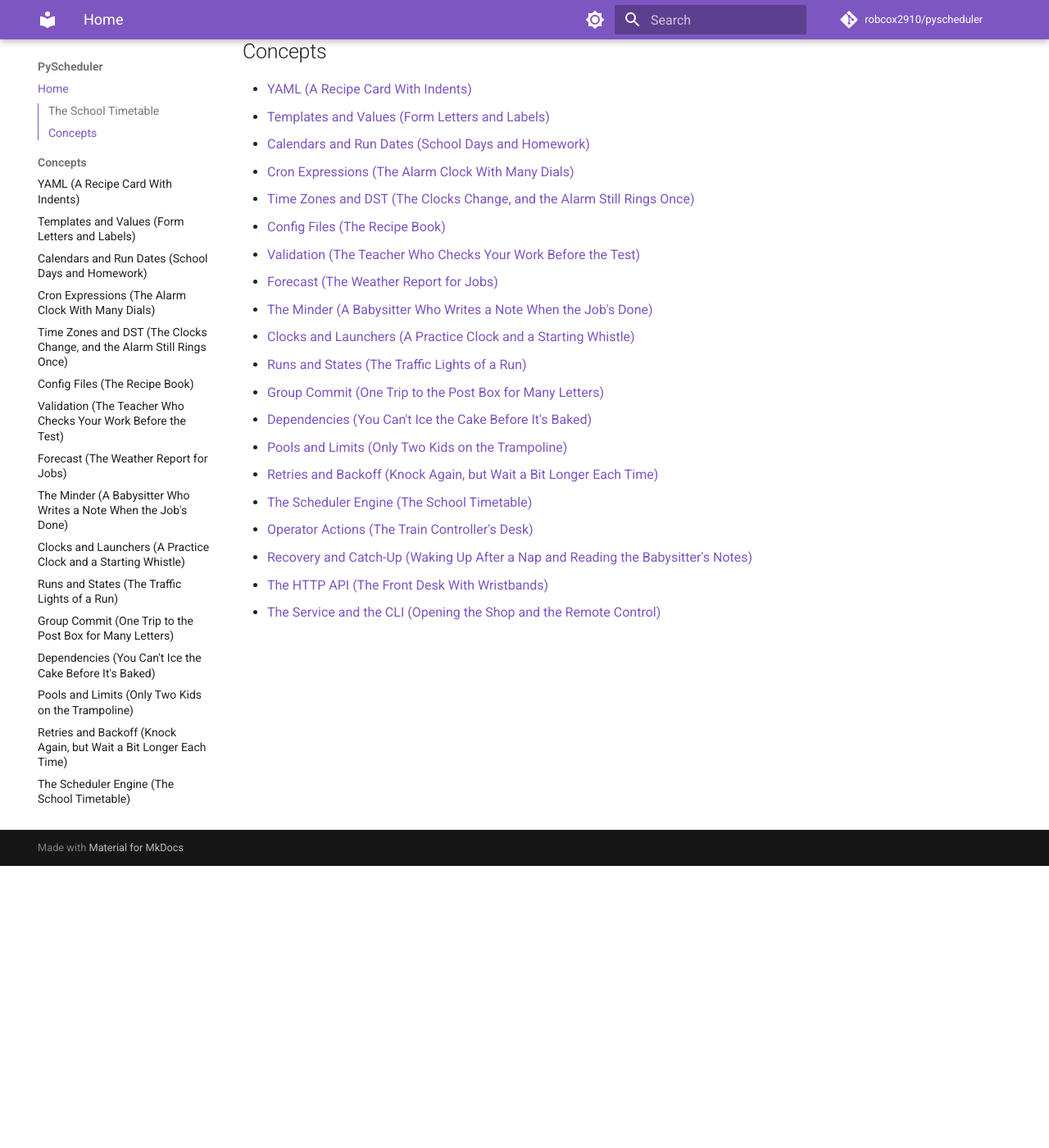
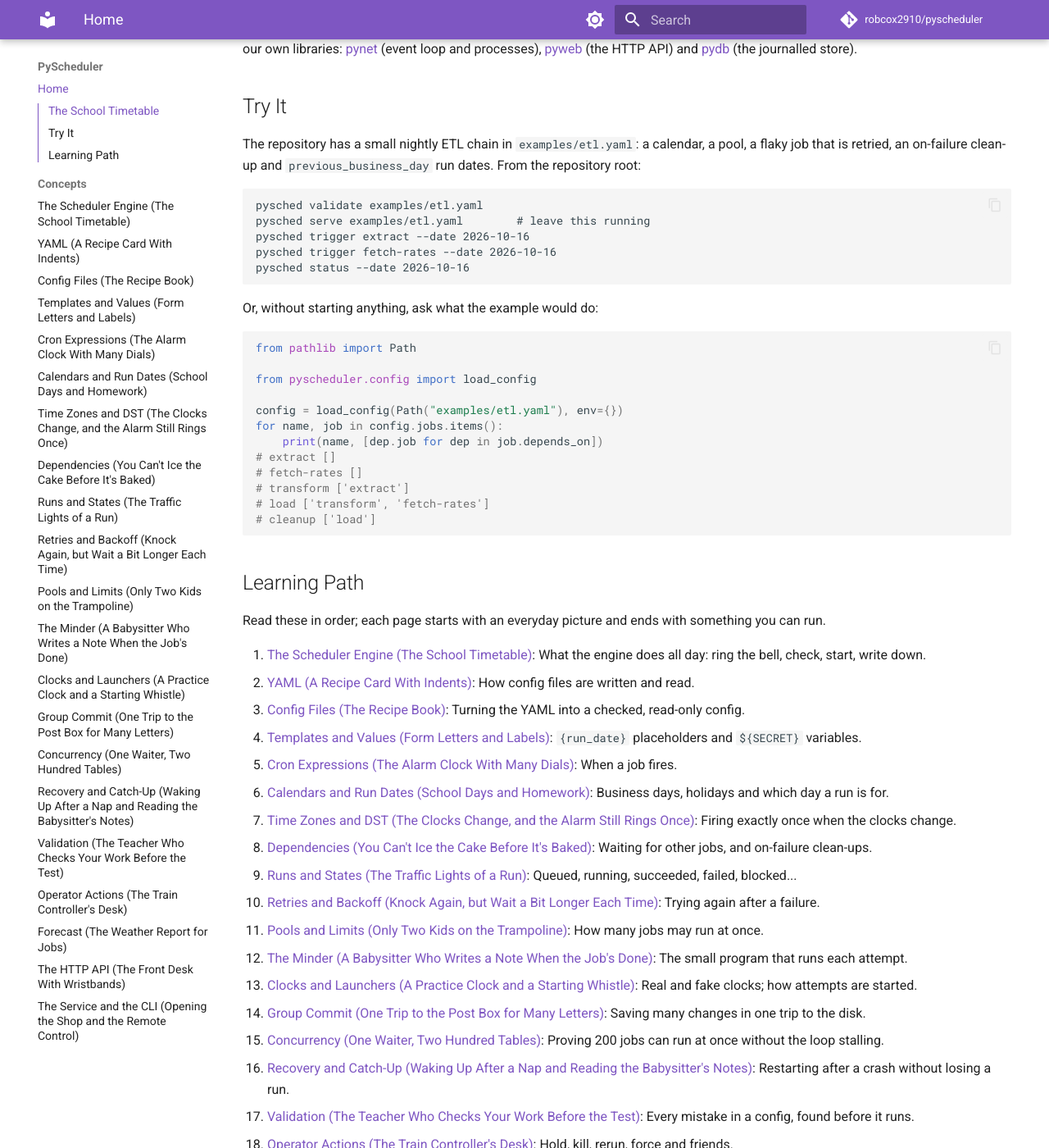
Before and after one commit to robcox2910/pyscheduler, an MkDocs documentation site: the page built from docs/index.md, in a window 1280 px wide and 1400 px high, scrolled down 344 px. Shown: the whole window at 82% size. Built offline with MkDocs 1.6.1 and Material for MkDocs 9.7.7, drawn with Linux system fonts in a browser that asks for light colours; comment, search, counter and statistics services are not loaded; some of the changed text lies outside the part shown.

Commit message:
test: prove concurrency; docs: example and learning path
- examples/etl.yaml: a nightly chain on a UK business calendar with a
  one-slot pool, a flaky job retried (marker file in the state folder),
  an on-failure cleanup and previous_business_day; a test validates it
- docs: a learning path in docs/index.md, the full mkdocs nav, a new
  Concurrency page (the loop-lag probe and what it found), notes on the
  light minder and the launch thread; mkdocs validates links and anchors
- README: what it is, quick start, config reference, concepts, roadmap
- start at most 16 queued runs per pump and skip re-parsing run ids on
  every run-book update (both trim the loop's busiest turns)
- fix the SIGHUP/SIGTERM service test flake: a 503 from a server that is
  closing counts as still reachable

Co-Authored-By: Claude Opus 5.5 <noreply@anthropic.com>

````diff
--- /dev/null
+++ b/docs/concepts/concurrency.md
@@ -0,0 +1,104 @@
+# Concurrency (One Waiter, Two Hundred Tables)
+
+## The Busy Restaurant
+
+A good waiter can look after a whole restaurant on their own, as long as
+they never stand still at one table. Take an order, move on. Bring a
+plate, move on. The moment the waiter stops to fold napkins for five
+minutes, every other table is left waving.
+
+PyScheduler's engine is that waiter (see
+[The Scheduler Engine](scheduler.md)): one **event loop** looks after every
+running job. That only works if nothing the loop does takes long. So we
+measure it.
+
+## The Kitchen Timer Test
+
+How can you tell whether the waiter is ever stuck? Set a kitchen timer to
+ring every 10 milliseconds and, each time it rings, write down **how
+late** it was. A free waiter answers almost at once. A waiter folding
+napkins answers late, and the lateness says for how long they were stuck.
+
+That is the **loop-lag probe**. Here it is catching a blocking call
+(`time.sleep`, the napkin folding) and then not catching the same work
+done on a helper thread (`run_in_thread`):
+
+```python
+import time
+
+import pynet.loop
+
+
+async def worst_lateness(job: str) -> float:
+    """Tick every 10 ms while some slow work happens; return the worst lateness."""
+    loop = pynet.loop.get_running_loop()
+    worst = 0.0
+    due = time.monotonic() + 0.01
+
+    def tick() -> None:
+        nonlocal worst, due
+        worst = max(worst, time.monotonic() - due)
+        due = time.monotonic() + 0.01
+        loop.call_later(0.01, tick)
+
+    loop.call_later(0.01, tick)
+    await pynet.loop.sleep(0.05)
+    if job == "on the loop":
+        time.sleep(0.2)  # blocks the waiter
+    else:
+        await pynet.loop.run_in_thread(time.sleep, 0.2)  # a helper does it
+    await pynet.loop.sleep(0.05)
+    return worst
+
+
+for job in ("on the loop", "on a helper thread"):
+    late = pynet.loop.run(worst_lateness(job))
+    print(f"{job}: {late * 1000:.0f} ms late")
+# on the loop: 200 ms late
+# on a helper thread: 0 ms late (or a millisecond or two)
+```
+
+## The Proof: Two Hundred Jobs at Once
+
+`tests/test_concurrency.py` runs the real thing: a real clock, a real
+store on disk and a real minder process for every attempt. Two hundred
+jobs of `sleep 0.2` are triggered at the same moment with
+`max_running: 200`, and the test checks that:
+
+- all 200 succeed in under **6 seconds**;
+- never more than 200 are running at once;
+- the kitchen timer is never more than **50 ms** late.
+
+A second test runs 50 jobs with `max_running: 8` and watches every state
+change: never more than 8 are running.
+
+## What the Probe Found
+
+The first run of the probe was humbling: the loop was up to **1.8
+seconds** late. These were the napkins, and where they went:
+
+| Stuck on | Fix |
+|----------|-----|
+| Starting each minder (`fork` and `exec`, about 5 ms each) on the loop | A launch thread starts them; the loop only hears "it's running" |
+| Writing and `fsync`ing each minder's `.pid` file on the loop | Done on the launch thread too |
+| Reading each status note when an attempt ends | Read on a helper thread |
+| Starting 200 queued runs in one go | The pump starts at most 16 per turn, then lets others have a go |
+| 200 Python minders starting at once, each importing `argparse`, `subprocess`, `json`... | The minder travels light (see [The Minder](the-minder.md)): about a third less work each |
+
+One surprise: **more launch threads made it worse**. Python's `fork`
+keeps hold of the interpreter's lock (the GIL) while it copies the
+scheduler, so four threads forking together kept the loop's own thread
+waiting for its turn. With one launch thread, the loop always gets a turn
+between two forks.
+
+After the fixes, on a six-core laptop, the 200 jobs finish in about 2.5
+seconds and the timer is never more than about 30 to 45 ms late (the
+higher figures with test coverage switched on, which slows Python down).
+
+## Why Not Just Raise the Limit?
+
+Because the limit is the point. A probe that is allowed to be a second
+late would not notice a second-long stall, and a scheduler that stalls
+for a second is a scheduler whose timeouts, kills and API answers are a
+second late. When the probe fails, find what blocked the loop and move it
+off.
--- a/docs/concepts/the-minder.md
+++ b/docs/concepts/the-minder.md
@@ -85,6 +85,33 @@ print(json.loads(status.read_text())["exit_code"])  # 3
 print((folder / "run.out").read_text())  # hi
 ```
 
+## Travelling Light
+
+A babysitter who turns up with three suitcases takes a long time to get
+through the door. When two hundred jobs start at once, two hundred
+minders come through the door at once, so the minder packs almost
+nothing: it uses only `os`, `signal`, `sys` and `datetime`.
+
+- It reads its own command line instead of loading `argparse` (which
+  brings `dataclasses`, `inspect` and more along with it).
+- It starts the job with `os.posix_spawnp` instead of `subprocess`.
+- It uses plain `os` paths instead of `pathlib`.
+- It writes its little JSON notes itself, escaped exactly as `json.dumps`
+  would, instead of loading `json` (which loads `re`).
+
+That cuts its start-up work by about a third. A test checks that none of
+those heavy modules sneak back in, and [Concurrency](concurrency.md)
+explains how the saving was measured.
+
+```python
+import subprocess
+import sys
+
+probe = "import sys, pyscheduler.minder; print(sorted({'argparse', 'json', 'subprocess'} & set(sys.modules)))"
+print(subprocess.run([sys.executable, "-I", "-c", probe], capture_output=True, text=True).stdout)
+# []
+```
+
 ## Why Bother?
 
 The scheduler could run jobs itself, but then if the scheduler crashed, it
--- a/docs/index.md
+++ b/docs/index.md
@@ -10,25 +10,66 @@ A **job scheduler** is a timetable for computer jobs. It knows *what* to
 run, *when* to run it, *what must finish first*, and *who to tell* when
 something goes wrong.
 
-## Concepts
+PyScheduler is a small, from-scratch scheduler in the style of Autosys
+and Control-M, built to be read and learned from. It runs on our own
+libraries: [pynet](https://github.com/robcox2910/pynet) (event loop and
+processes), [pyweb](https://github.com/robcox2910/pyweb) (the HTTP API)
+and [pydb](https://github.com/robcox2910/pydb) (the journalled store).
 
-- [YAML (A Recipe Card With Indents)](concepts/yaml.md)
-- [Templates and Values (Form Letters and Labels)](concepts/templates.md)
-- [Calendars and Run Dates (School Days and Homework)](concepts/calendars-and-run-dates.md)
-- [Cron Expressions (The Alarm Clock With Many Dials)](concepts/cron.md)
-- [Time Zones and DST (The Clocks Change, and the Alarm Still Rings Once)](concepts/time-zones-and-dst.md)
-- [Config Files (The Recipe Book)](concepts/config.md)
-- [Validation (The Teacher Who Checks Your Work Before the Test)](concepts/validation.md)
-- [Forecast (The Weather Report for Jobs)](concepts/forecast.md)
-- [The Minder (A Babysitter Who Writes a Note When the Job's Done)](concepts/the-minder.md)
-- [Clocks and Launchers (A Practice Clock and a Starting Whistle)](concepts/clocks-and-launchers.md)
-- [Runs and States (The Traffic Lights of a Run)](concepts/runs-and-states.md)
-- [Group Commit (One Trip to the Post Box for Many Letters)](concepts/group-commit.md)
-- [Dependencies (You Can't Ice the Cake Before It's Baked)](concepts/dependencies.md)
-- [Pools and Limits (Only Two Kids on the Trampoline)](concepts/pools-and-limits.md)
-- [Retries and Backoff (Knock Again, but Wait a Bit Longer Each Time)](concepts/retries-and-backoff.md)
-- [The Scheduler Engine (The School Timetable)](concepts/scheduler.md)
-- [Operator Actions (The Train Controller's Desk)](concepts/operator-actions.md)
-- [Recovery and Catch-Up (Waking Up After a Nap and Reading the Babysitter's Notes)](concepts/recovery-and-catch-up.md)
-- [The HTTP API (The Front Desk With Wristbands)](concepts/http-api.md)
-- [The Service and the CLI (Opening the Shop and the Remote Control)](concepts/the-service-and-cli.md)
+## Try It
+
+The repository has a small nightly ETL chain in `examples/etl.yaml`: a
+calendar, a pool, a flaky job that is retried, an on-failure clean-up and
+`previous_business_day` run dates. From the repository root:
+
+```text
+pysched validate examples/etl.yaml
+pysched serve examples/etl.yaml        # leave this running
+pysched trigger extract --date 2026-10-16
+pysched trigger fetch-rates --date 2026-10-16
+pysched status --date 2026-10-16
+```
+
+Or, without starting anything, ask what the example would do:
+
+```python
+from pathlib import Path
+
+from pyscheduler.config import load_config
+
+config = load_config(Path("examples/etl.yaml"), env={})
+for name, job in config.jobs.items():
+    print(name, [dep.job for dep in job.depends_on])
+# extract []
+# fetch-rates []
+# transform ['extract']
+# load ['transform', 'fetch-rates']
+# cleanup ['load']
+```
+
+## Learning Path
+
+Read these in order; each page starts with an everyday picture and ends
+with something you can run.
+
+1. [The Scheduler Engine (The School Timetable)](concepts/scheduler.md): What the engine does all day: ring the bell, check, start, write down.
+2. [YAML (A Recipe Card With Indents)](concepts/yaml.md): How config files are written and read.
+3. [Config Files (The Recipe Book)](concepts/config.md): Turning the YAML into a checked, read-only config.
+4. [Templates and Values (Form Letters and Labels)](concepts/templates.md): `{run_date}` placeholders and `${SECRET}` variables.
+5. [Cron Expressions (The Alarm Clock With Many Dials)](concepts/cron.md): When a job fires.
+6. [Calendars and Run Dates (School Days and Homework)](concepts/calendars-and-run-dates.md): Business days, holidays and which day a run is for.
+7. [Time Zones and DST (The Clocks Change, and the Alarm Still Rings Once)](concepts/time-zones-and-dst.md): Firing exactly once when the clocks change.
+8. [Dependencies (You Can't Ice the Cake Before It's Baked)](concepts/dependencies.md): Waiting for other jobs, and on-failure clean-ups.
+9. [Runs and States (The Traffic Lights of a Run)](concepts/runs-and-states.md): Queued, running, succeeded, failed, blocked...
+10. [Retries and Backoff (Knock Again, but Wait a Bit Longer Each Time)](concepts/retries-and-backoff.md): Trying again after a failure.
+11. [Pools and Limits (Only Two Kids on the Trampoline)](concepts/pools-and-limits.md): How many jobs may run at once.
+12. [The Minder (A Babysitter Who Writes a Note When the Job's Done)](concepts/the-minder.md): The small program that runs each attempt.
+13. [Clocks and Launchers (A Practice Clock and a Starting Whistle)](concepts/clocks-and-launchers.md): Real and fake clocks; how attempts are started.
+14. [Group Commit (One Trip to the Post Box for Many Letters)](concepts/group-commit.md): Saving many changes in one trip to the disk.
+15. [Concurrency (One Waiter, Two Hundred Tables)](concepts/concurrency.md): Proving 200 jobs can run at once without the loop stalling.
+16. [Recovery and Catch-Up (Waking Up After a Nap and Reading the Babysitter's Notes)](concepts/recovery-and-catch-up.md): Restarting after a crash without losing a run.
+17. [Validation (The Teacher Who Checks Your Work Before the Test)](concepts/validation.md): Every mistake in a config, found before it runs.
+18. [Operator Actions (The Train Controller's Desk)](concepts/operator-actions.md): Hold, kill, rerun, force and friends.
+19. [Forecast (The Weather Report for Jobs)](concepts/forecast.md): What will run tomorrow, worked out in advance.
+20. [The HTTP API (The Front Desk With Wristbands)](concepts/http-api.md): Talking to the scheduler over HTTP, with tokens.
+21. [The Service and the CLI (Opening the Shop and the Remote Control)](concepts/the-service-and-cli.md): `pysched serve` and the `pysched` commands.
--- a/mkdocs.yml
+++ b/mkdocs.yml
@@ -30,6 +30,12 @@ theme:
 exclude_docs: |
   superpowers/
 
+validation:
+  omitted_files: warn
+  absolute_links: warn
+  unrecognized_links: warn
+  anchors: warn
+
 markdown_extensions:
   - admonition
   - pymdownx.details
@@ -42,23 +48,24 @@ markdown_extensions:
 nav:
   - Home: index.md
   - Concepts:
+      - "The Scheduler Engine (The School Timetable)": concepts/scheduler.md
       - "YAML (A Recipe Card With Indents)": concepts/yaml.md
+      - "Config Files (The Recipe Book)": concepts/config.md
       - "Templates and Values (Form Letters and Labels)": concepts/templates.md
+      - "Cron Expressions (The Alarm Clock With Many Dials)": concepts/cron.md
       - "Calendars and Run Dates (School Days and Homework)": concepts/calendars-and-run-dates.md
-      - "Cron Expressions (The Alarm Clock With Many Dials)": concepts/cron.md
       - "Time Zones and DST (The Clocks Change, and the Alarm Still Rings Once)": concepts/time-zones-and-dst.md
-      - "Config Files (The Recipe Book)": concepts/config.md
-      - "Validation (The Teacher Who Checks Your Work Before the Test)": concepts/validation.md
-      - "Forecast (The Weather Report for Jobs)": concepts/forecast.md
+      - "Dependencies (You Can't Ice the Cake Before It's Baked)": concepts/dependencies.md
+      - "Runs and States (The Traffic Lights of a Run)": concepts/runs-and-states.md
+      - "Retries and Backoff (Knock Again, but Wait a Bit Longer Each Time)": concepts/retries-and-backoff.md
+      - "Pools and Limits (Only Two Kids on the Trampoline)": concepts/pools-and-limits.md
       - "The Minder (A Babysitter Who Writes a Note When the Job's Done)": concepts/the-minder.md
       - "Clocks and Launchers (A Practice Clock and a Starting Whistle)": concepts/clocks-and-launchers.md
-      - "Runs and States (The Traffic Lights of a Run)": concepts/runs-and-states.md
       - "Group Commit (One Trip to the Post Box for Many Letters)": concepts/group-commit.md
-      - "Dependencies (You Can't Ice the Cake Before It's Baked)": concepts/dependencies.md
-      - "Pools and Limits (Only Two Kids on the Trampoline)": concepts/pools-and-limits.md
-      - "Retries and Backoff (Knock Again, but Wait a Bit Longer Each Time)": concepts/retries-and-backoff.md
-      - "The Scheduler Engine (The School Timetable)": concepts/scheduler.md
+      - "Concurrency (One Waiter, Two Hundred Tables)": concepts/concurrency.md
+      - "Recovery and Catch-Up (Waking Up After a Nap and Reading the Babysitter's Notes)": concepts/recovery-and-catch-up.md
+      - "Validation (The Teacher Who Checks Your Work Before the Test)": concepts/validation.md
       - "Operator Actions (The Train Controller's Desk)": concepts/operator-actions.md
-      - "Recovery and Catch-Up (Waking Up After a Nap and Reading the Babysitter's Notes)": concepts/recovery-and-catch-up.md
+      - "Forecast (The Weather Report for Jobs)": concepts/forecast.md
       - "The HTTP API (The Front Desk With Wristbands)": concepts/http-api.md
       - "The Service and the CLI (Opening the Shop and the Remote Control)": concepts/the-service-and-cli.md
````
Also changed, not shown: README.md (+99 -1 lines), docs/concepts/clocks-and-launchers.md (+6 -0 lines), docs/concepts/scheduler.md (+5 -0 lines), 10 other files.
